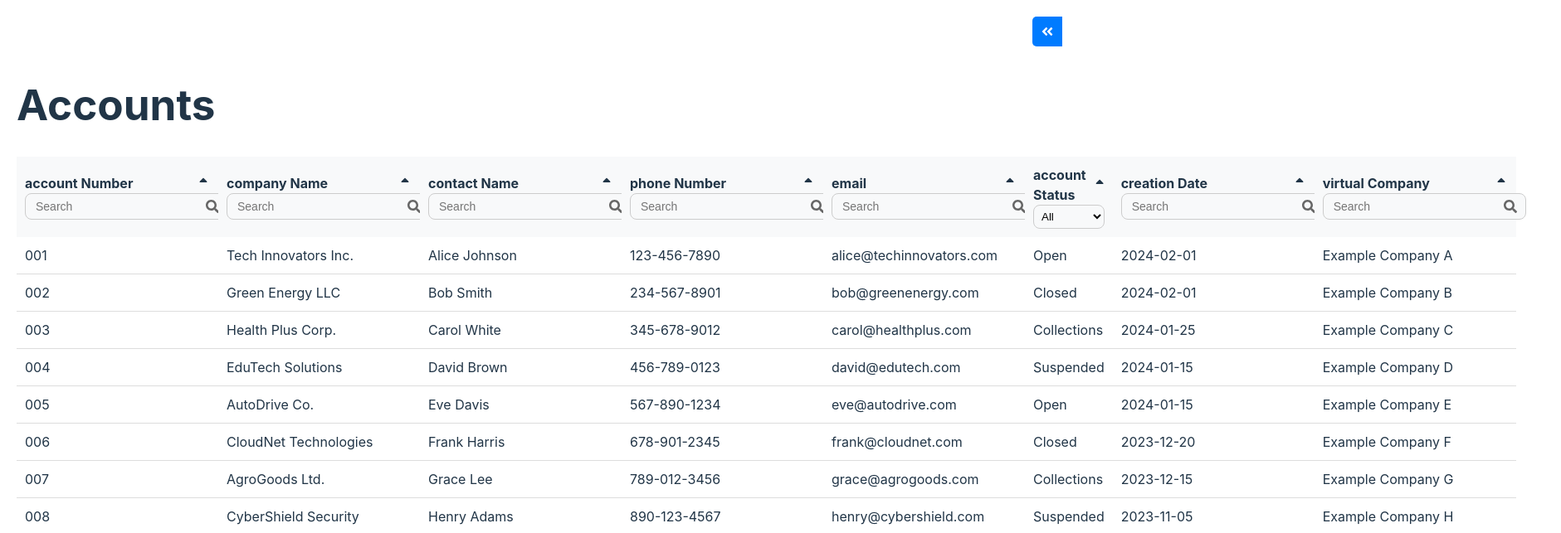
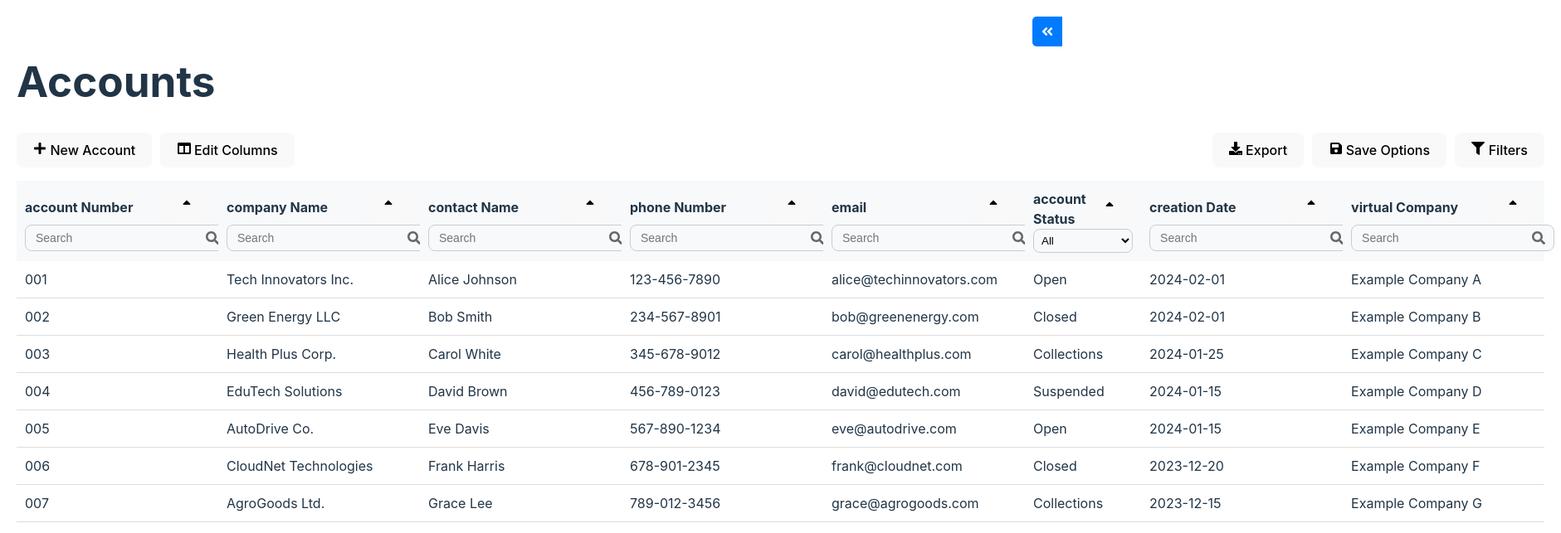
Before and after one commit to MariaW23/Billmax_prototype, a React (Vite) app in the folder my-react-app/: page / in a window 1280 px wide. Shown: the top 643 px of the page at 83% size, 1881 px wide, since content can reach past the window. Built offline with nearby package versions, Linux system fonts and the light colour scheme.

Commit message:
functional sort & search basic & advanced without bugs

```diff
--- a/my-react-app/src/PrimarySearchPage.css
+++ b/my-react-app/src/PrimarySearchPage.css
@@ -171,3 +171,20 @@
     border-radius: 5px;
     cursor: pointer;
   }
+
+  .button-container {
+    display: flex;
+    justify-content: space-between;
+    align-items: center;
+    margin-bottom: 1rem;
+  }
+
+  .left-buttons {
+    display: flex;
+    gap: 10px;
+  }
+
+  .right-buttons {
+    display: flex;
+    gap: 10px;
+  }
--- a/my-react-app/src/PrimarySearchPage.jsx
+++ b/my-react-app/src/PrimarySearchPage.jsx
@@ -1,6 +1,6 @@
 import React, { useState } from 'react';
 import { accounts } from './data';
-import { FaSortUp, FaSortDown, FaSearch, FaAngleDoubleLeft } from 'react-icons/fa';
+import { FaSortUp, FaSortDown, FaSearch, FaAngleDoubleLeft, FaFilter, FaPlus, FaDownload, FaColumns, FaSave } from 'react-icons/fa';
 import './PrimarySearchPage.css';
 
 function PrimarySearchPage() {
@@ -26,17 +26,10 @@ function PrimarySearchPage() {
       direction = 'descending';
     }
     setSortConfig({ key, direction });
-    sortData(key, direction);
-  };
 
-  const sortData = (key, direction) => {
     const sortedData = [...filteredResults].sort((a, b) => {
-      if (a[key] < b[key]) {
-        return direction === 'ascending' ? -1 : 1;
-      }
-      if (a[key] > b[key]) {
-        return direction === 'ascending' ? 1 : -1;
-      }
+      if (a[key] < b[key]) return direction === 'ascending' ? -1 : 1;
+      if (a[key] > b[key]) return direction === 'ascending' ? 1 : -1;
       return 0;
     });
     setFilteredResults(sortedData);
@@ -76,6 +69,19 @@ function PrimarySearchPage() {
   return (
     <div className="primary-search-container">
       <h1 className="title">Accounts</h1>
+
+      <div className="button-container">
+        <div className="left-buttons">
+          <button className="new-account-button"><FaPlus /> New Account</button>
+          <button className="edit-columns-button"><FaColumns /> Edit Columns</button>
+        </div>
+        <div className="right-buttons">
+          <button className="export-button"><FaDownload /> Export</button>
+          <button className="save-options-button"><FaSave /> Save Options</button>
+          <button onClick={() => setIsFilterPanelOpen(!isFilterPanelOpen)} className="filter-button"><FaFilter /> Filters</button>
+        </div>
+      </div>
+
       <button onClick={() => setIsFilterPanelOpen(!isFilterPanelOpen)} className="filter-toggle-button">
         <FaAngleDoubleLeft className={isFilterPanelOpen ? 'rotate-icon' : ''} />
       </button>
@@ -102,18 +108,17 @@ function PrimarySearchPage() {
         </div>
         <button onClick={applyFilters} className="apply-filters">Apply Filters</button>
       </div>
+
       <table className="search-table">
         <thead>
           <tr>
             {['accountNumber', 'companyName', 'contactName', 'phoneNumber', 'email', 'accountStatus', 'creationDate', 'virtualCompany'].map(column => (
-              <th key={column} className="sortable-header" onClick={() => requestSort(column)}>
+              <th key={column} className="sortable-header">
                 <div className="header-content">
                   <span className="header-text">{column.replace(/([A-Z])/g, ' $1').trim()}</span>
-                  {sortConfig.key === column ? (
-                    sortConfig.direction === 'ascending' ? <FaSortUp /> : <FaSortDown />
-                  ) : (
-                    <FaSortUp className="sort-icon" />
-                  )}
+                  <button className="sort-button" onClick={() => requestSort(column)}>
+                    {sortConfig.key === column ? (sortConfig.direction === 'ascending' ? <FaSortUp /> : <FaSortDown />) : <FaSortUp />}
+                  </button>
                 </div>
                 {column === 'accountStatus' ? (
                   <select onChange={handleSearch} className="status-dropdown">
```
